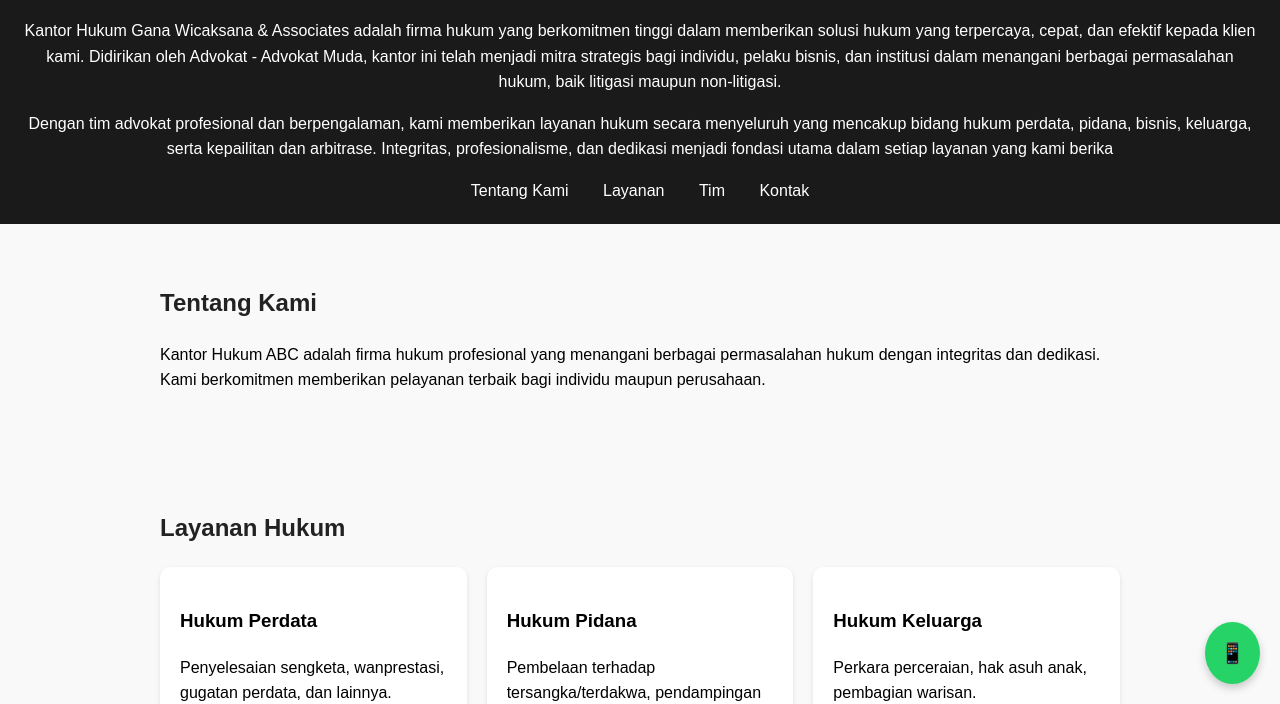
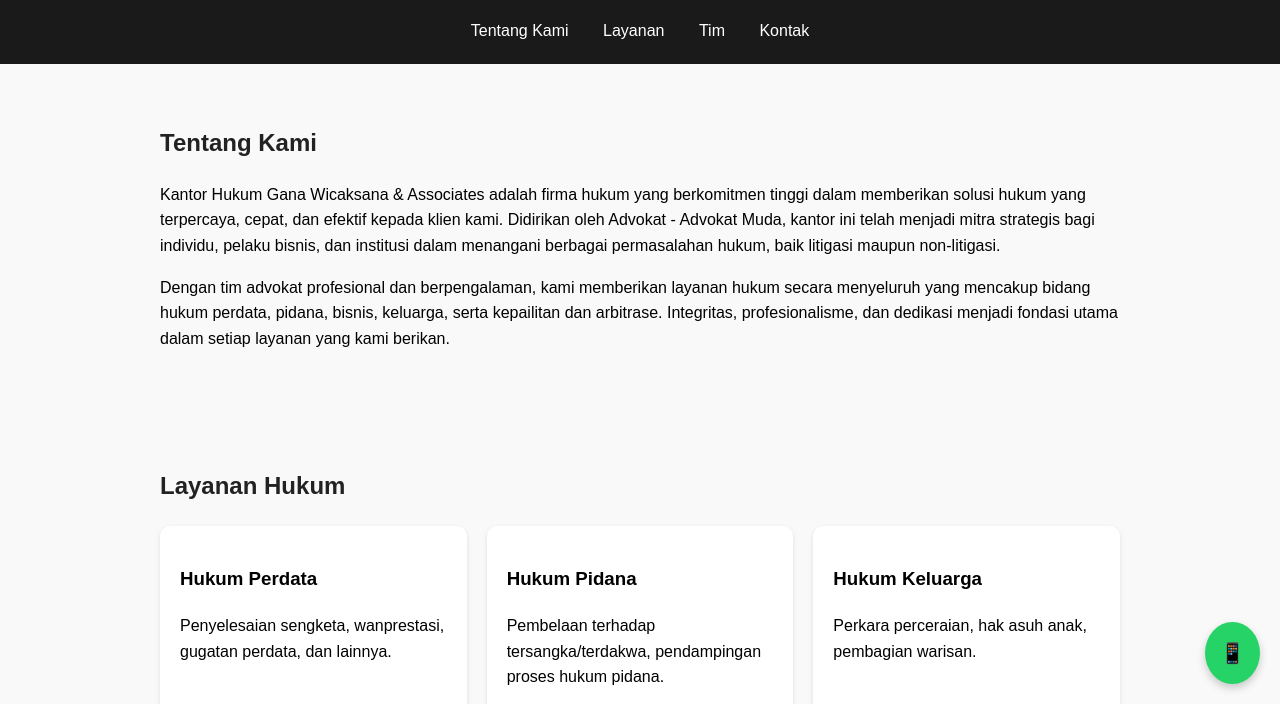
Before and after one commit to erfan1998s/Ganawicaksanalawoffices, a plain HTML site: page index.html in a window 1280 px wide. Shown: the part 96-800 px from the top of the page. Drawn offline with Linux system fonts and the light colour scheme.

Commit message:
Update index.html

```diff
--- a/index.html
+++ b/index.html
@@ -39,8 +39,6 @@
 <body>
   <header>
     <h1>Kantor Hukum Gana Wicaksana & Associates</h1>
-    <p>Kantor Hukum Gana Wicaksana & Associates adalah firma hukum yang berkomitmen tinggi dalam memberikan solusi hukum yang terpercaya, cepat, dan efektif kepada klien kami. Didirikan oleh Advokat - Advokat Muda, kantor ini telah menjadi mitra strategis bagi individu, pelaku bisnis, dan institusi dalam menangani berbagai permasalahan hukum, baik litigasi maupun non-litigasi.</p>
-    <p>Dengan tim advokat profesional dan berpengalaman, kami memberikan layanan hukum secara menyeluruh yang mencakup bidang hukum perdata, pidana, bisnis, keluarga, serta kepailitan dan arbitrase. Integritas, profesionalisme, dan dedikasi menjadi fondasi utama dalam setiap layanan yang kami berika
     <nav>
       <a href="#about">Tentang Kami</a>
       <a href="#services">Layanan</a>
@@ -51,7 +49,8 @@
 
   <section id="about">
     <h2>Tentang Kami</h2>
-    <p>Kantor Hukum ABC adalah firma hukum profesional yang menangani berbagai permasalahan hukum dengan integritas dan dedikasi. Kami berkomitmen memberikan pelayanan terbaik bagi individu maupun perusahaan.</p>
+     <p>Kantor Hukum Gana Wicaksana & Associates adalah firma hukum yang berkomitmen tinggi dalam memberikan solusi hukum yang terpercaya, cepat, dan efektif kepada klien kami. Didirikan oleh Advokat - Advokat Muda, kantor ini telah menjadi mitra strategis bagi individu, pelaku bisnis, dan institusi dalam menangani berbagai permasalahan hukum, baik litigasi maupun non-litigasi.</p>
+    <p>Dengan tim advokat profesional dan berpengalaman, kami memberikan layanan hukum secara menyeluruh yang mencakup bidang hukum perdata, pidana, bisnis, keluarga, serta kepailitan dan arbitrase. Integritas, profesionalisme, dan dedikasi menjadi fondasi utama dalam setiap layanan yang kami berikan.
   </section>
 
   <section id="services">
```
